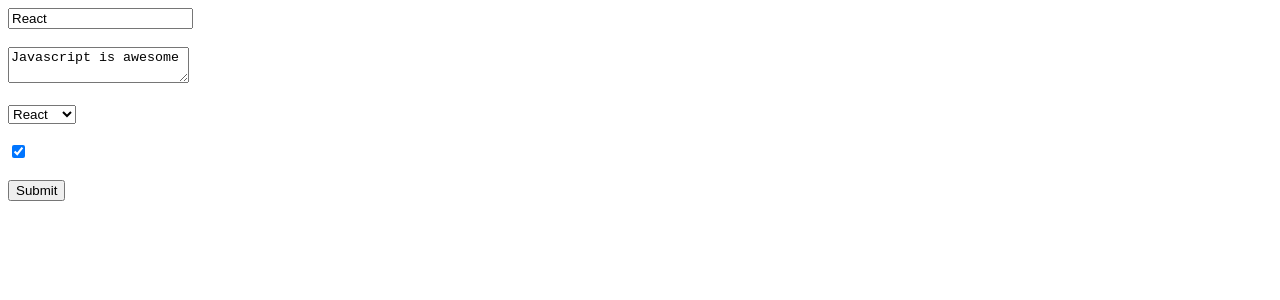
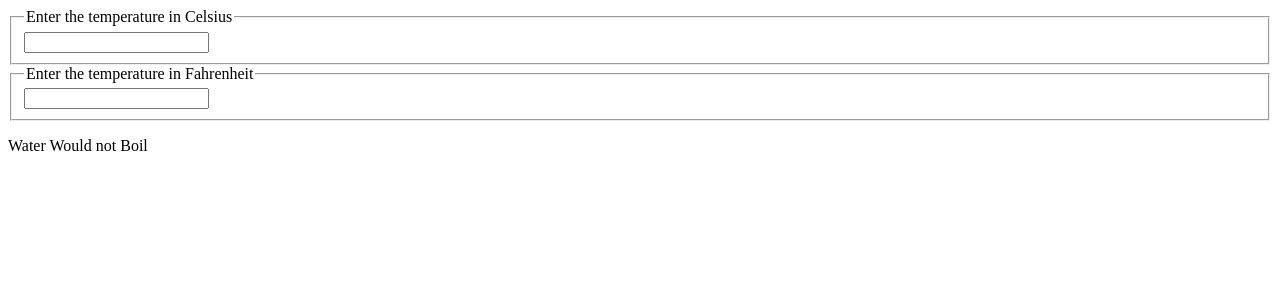
Before and after one commit to Imranhossain7/React-practice, a React (Create React App) app: page / in a window 1280 px wide. Shown: the top 300 px of the page. Built offline with nearby package versions, Linux system fonts and the light colour scheme.

Commit message:
State done

```diff
--- a/src/App.js
+++ b/src/App.js
@@ -1,9 +1,9 @@
-import Form from './components/Form';
+import Calculator from './components/Calculator';
 
 function App() {
     return (
         <div>
-            <Form />
+            <Calculator />
         </div>
     );
 }
--- /dev/null
+++ b/src/components/BoilingVerdict.js
@@ -0,0 +1,14 @@
+export default function Boiling({ temperature, scale }) {
+    if (scale === 'c') {
+        if (temperature >= 100) {
+            return <p>Water Would Boil</p>;
+        }
+        return <p>Water Would not Boil</p>;
+    }
+    if (scale === 'f') {
+        if (temperature >= 212) {
+            return <p>Water Would Boil</p>;
+        }
+        return <p>Water Would not Boil</p>;
+    }
+}
--- /dev/null
+++ b/src/components/Calculator.js
@@ -0,0 +1,39 @@
+import React from 'react';
+import { convert, toCelsius, toFahrenheit } from '../lib/converter';
+import Boiling from './BoilingVerdict';
+import TemperatureInput from './TemperatureInput';
+
+class Calculator extends React.Component {
+    state = {
+        temperature: '',
+        scale: 'c',
+    };
+
+    handleChange = (e, scale) => {
+        this.setState({ temperature: e.target.value, scale });
+    };
+
+    render() {
+        const { temperature, scale } = this.state;
+
+        const celsius = scale === 'f' ? convert(temperature, toCelsius) : temperature;
+        const fahrenheit = scale === 'c' ? convert(temperature, toFahrenheit) : temperature;
+        return (
+            <div>
+                <TemperatureInput
+                    scale="c"
+                    temperature={celsius}
+                    onTemperatureChange={this.handleChange}
+                />
+                <TemperatureInput
+                    scale="f"
+                    temperature={fahrenheit}
+                    onTemperatureChange={this.handleChange}
+                />
+                <Boiling temperature={parseFloat(temperature)} scale={scale} />
+            </div>
+        );
+    }
+}
+
+export default Calculator;
--- /dev/null
+++ b/src/components/TemperatureInput.js
@@ -0,0 +1,22 @@
+import React from 'react';
+
+const scaleName = {
+    c: 'Celsius',
+    f: 'Fahrenheit',
+};
+function TemperatureInput({ temperature, scale, onTemperatureChange }) {
+    return (
+        <fieldset>
+            <legend>Enter the temperature in {scaleName[scale]}</legend>
+            <input
+                type="text"
+                value={temperature}
+                onChange={(e) => {
+                    onTemperatureChange(e, scale);
+                }}
+            />
+        </fieldset>
+    );
+}
+
+export default TemperatureInput;
--- /dev/null
+++ b/src/lib/converter.js
@@ -0,0 +1,19 @@
+export function toCelsius(fahrenheit) {
+    return ((fahrenheit - 32) * 5) / 9;
+}
+
+export function toFahrenheit(celsius) {
+    return (celsius * 9) / 5 + 32;
+}
+
+export function convert(temperature, convertTo) {
+    const input = parseFloat(temperature);
+
+    if (Number.isNaN(input)) {
+        return '';
+    }
+
+    const output = convertTo(input);
+    const rounded = Math.floor(output * 1000) / 1000;
+    return rounded.toString();
+}
```
